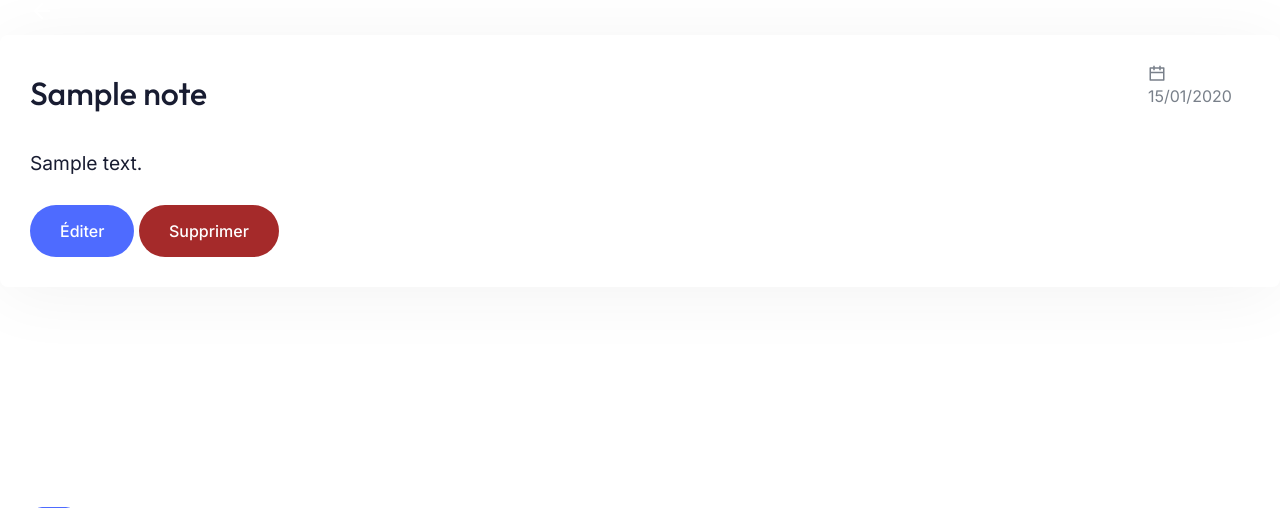
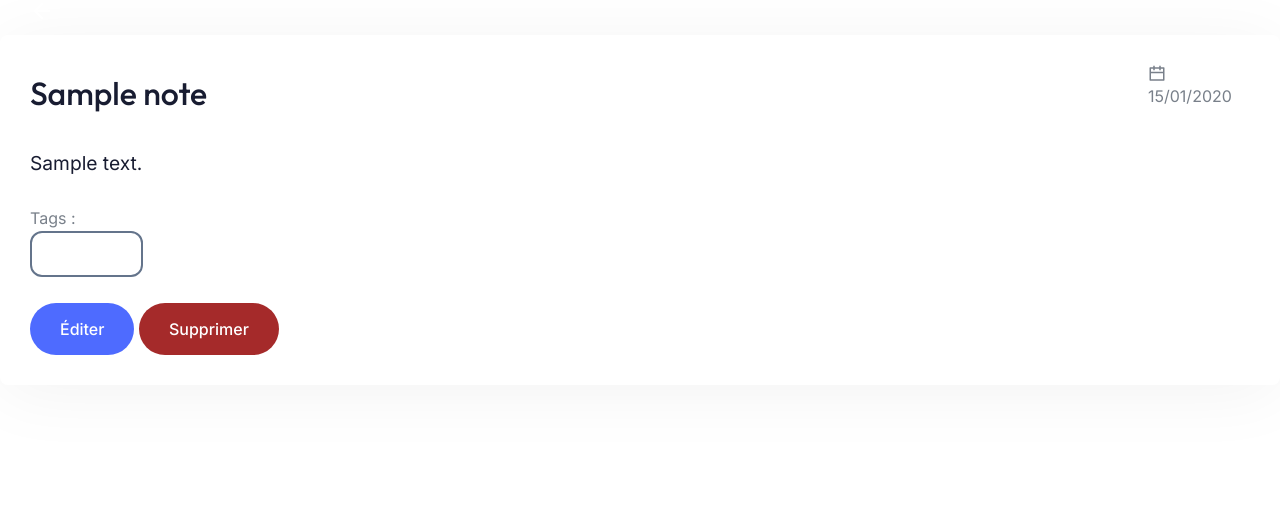
Before and after one commit to Nesrine-Ghaddab/Application-ProjectTracker-GL, a Django app: template ProjectTracker/Notes/templates/Notes/Details_Note.html in a window 1280 px wide. Shown: the part 203-711 px from the top of the page. Run offline with Django 3.2, Linux system fonts and the light colour scheme; the template is opened without the code that fills it: most values are stand-ins (such as "Sample title", 1, 10 or a date in 2020); some libraries are stand-ins or nearby versions.

Commit message:
Linked tag to notes

```diff
--- a/ProjectTracker/Notes/forms.py
+++ b/ProjectTracker/Notes/forms.py
@@ -2,9 +2,10 @@ from django import forms
 from .models import Note, Tag
 
 class NoteForm(forms.ModelForm):
+    tags = forms.ModelMultipleChoiceField(queryset=Tag.objects.all(), label="Tags", required=False)
     class Meta:
         model = Note
-        fields = ['title', 'content']
+        fields = ['title', 'content', 'tags']
         widgets = {
             'title': forms.TextInput(attrs={
                 'class': 'w-full rounded-lg bg-slate-100 dark:bg-slate-800 px-3 py-2 outline-none focus:ring-2 ring-brand-600',
@@ -15,6 +16,9 @@ class NoteForm(forms.ModelForm):
                 'class': 'w-full rounded-lg bg-slate-100 dark:bg-slate-800 px-3 py-2 outline-none focus:ring-2 ring-brand-600',
                 'placeholder': 'Écris ta note…'
             }),
+            'tags': forms.SelectMultiple(attrs={
+                'class': 'w-full border border-slate-300 rounded-xl px-3 py-2 focus:outline-none focus:ring-2 focus:ring-slate-400'
+            })
         }
 
 class TagForm(forms.ModelForm):
--- a/ProjectTracker/Notes/templates/Notes/Details_Note.html
+++ b/ProjectTracker/Notes/templates/Notes/Details_Note.html
@@ -133,6 +133,20 @@
               {{ note.content }}
             </p>
           </article><br>
+
+          <!-- Tags liés à la note -->
+          <div class="mt-4">
+            <label class="block text-sm font-medium text-slate-600 dark:text-slate-300 mb-2">Tags :</label>
+
+            <div style="display:flex; flex-wrap:wrap; gap:8px;">
+              {% for tag in note.tags.all %}
+                <div
+                  style="display:inline-flex; align-items:center; padding:8px 12px; border:2px solid #64748b; border-radius:12px; background:transparent;">
+                  <span style="font-size:0.9rem; color:#ffffff;">#{{ tag.name }}</span>
+                </div>
+              {% endfor %}
+            </div>
+          </div><br>
 
 
           <div class="flex gap-3 mt-6 pt-6 border-t border-slate-200 dark:border-slate-800">
```
Also changed, not shown: ProjectTracker/Notes/templates/Notes/Add_Note.html (+16 -0 lines), ProjectTracker/db.sqlite3.
